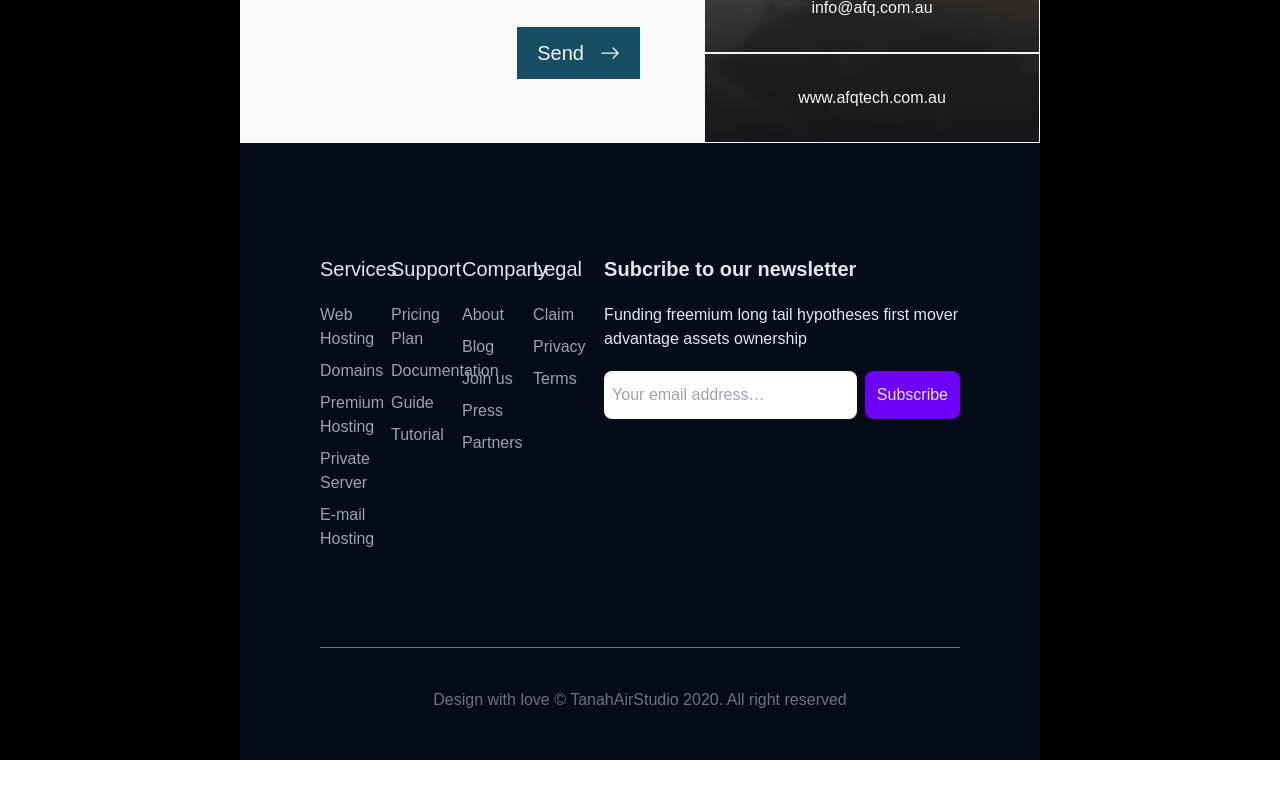
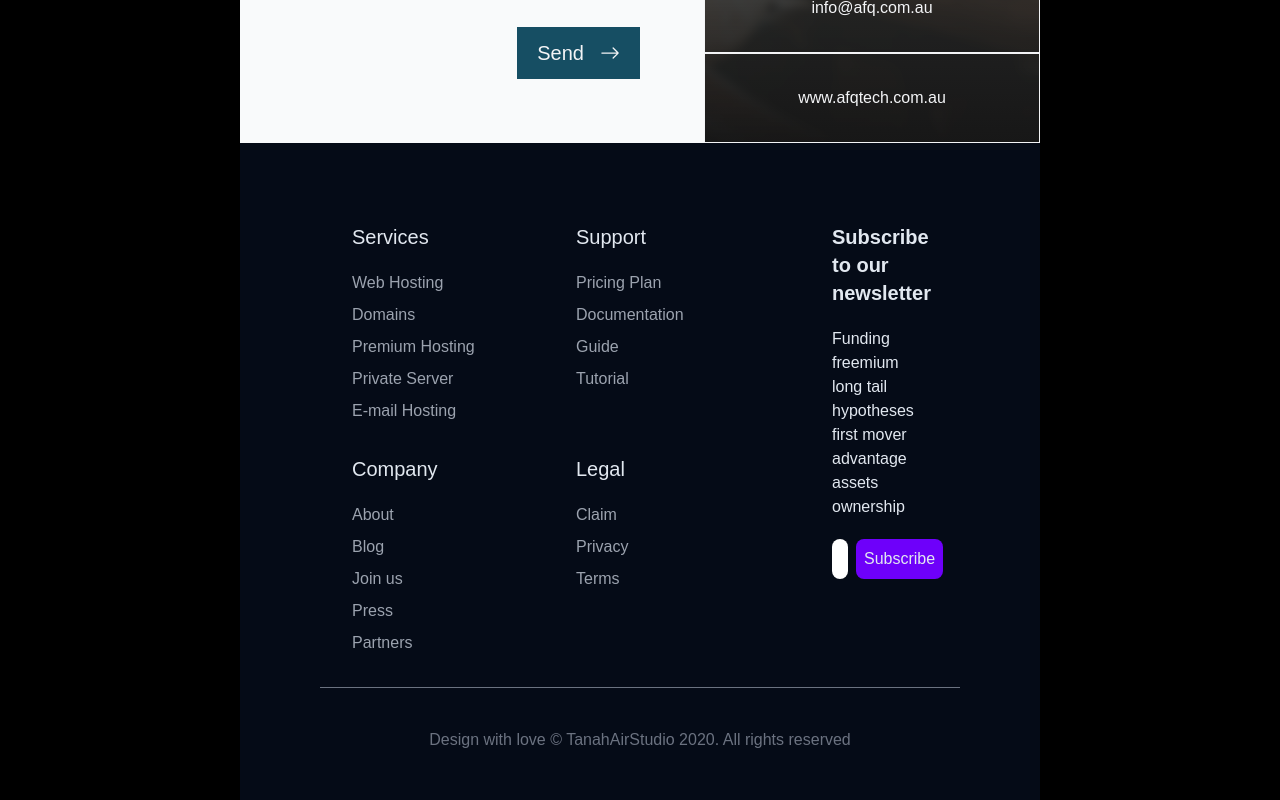
Before and after one commit to sushain-gupta/agency-web-design, a React (Create React App) app: page /contact in a window 1280 px wide. Shown: the part 618-1418 px from the top of the page. Before the commit the page ends 1378 px from the top, so only its background shows below. Built offline with nearby package versions, Linux system fonts and the light colour scheme.

Commit message:
Feat: Resposnive Footer

```diff
--- a/src/components/global/Footer.jsx
+++ b/src/components/global/Footer.jsx
@@ -4,9 +4,9 @@ import FooterLink from "../FooterLinks";
 function Footer() {
 	return (
 		<>
-			<section className="flex h-max flex-col gap-24 bg-slate-950 px-20 pt-28 pb-12 text-slate-200">
-				<div className="flex">
-					<div className="grid w-[70%] grid-cols-4">
+			<section className="flex flex-col bg-slate-950 px-4 py-12 text-slate-200 sm:px-8 lg:px-20">
+				<div className="flex flex-col md:flex-row">
+					<div className="grid w-full grid-cols-2 gap-8 p-8 max-[500px]:grid-cols-1 sm:grid-cols-2 md:w-3/4 lg:w-1/2 xl:w-3/4 2xl:grid-cols-4">
 						<div className="flex flex-col gap-5">
 							<h2 className="text-xl">Services</h2>
 							<ul className="flex flex-col gap-2">
@@ -45,25 +45,26 @@ function Footer() {
 							</ul>
 						</div>
 					</div>
-					<div className="flex flex-col gap-5">
-						<h2 className="text-xl font-bold">Subcribe to our newsletter</h2>
+
+					<div className="flex w-full flex-col gap-5 md:w-1/2 lg:w-1/2 xl:w-1/4 2xl:w-1/4 p-8">
+						<h2 className="text-xl font-bold">Subscribe to our newsletter</h2>
 						<p>
 							Funding freemium long tail hypotheses first mover advantage assets
 							ownership
 						</p>
-						<div className="flex gap-2">
+						<div className="flex flex-col gap-2 lg:flex-row">
 							<input
 								type="email"
 								className="w-full rounded-lg p-2 text-slate-900 focus:outline-none"
 								placeholder="Your email address…"
 							/>
-							<button className="rounded-lg bg-[#6E00FA] p-3">Subscribe</button>
+							<button className="rounded-lg bg-[#6E00FA] p-2">Subscribe</button>
 						</div>
 					</div>
 				</div>
 
 				<p className="w-full border-t border-gray-500 pt-10 text-center text-gray-500">
-					Design with love © TanahAirStudio 2020. All right reserved
+					Design with love © TanahAirStudio 2020. All rights reserved
 				</p>
 			</section>
 		</>
```
